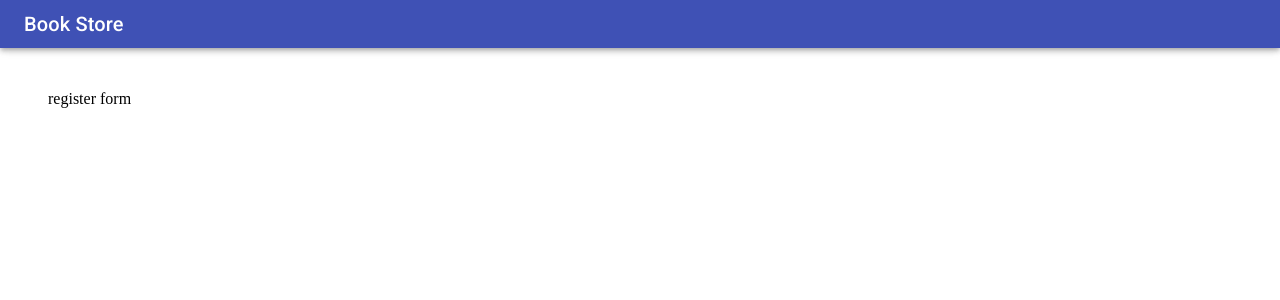
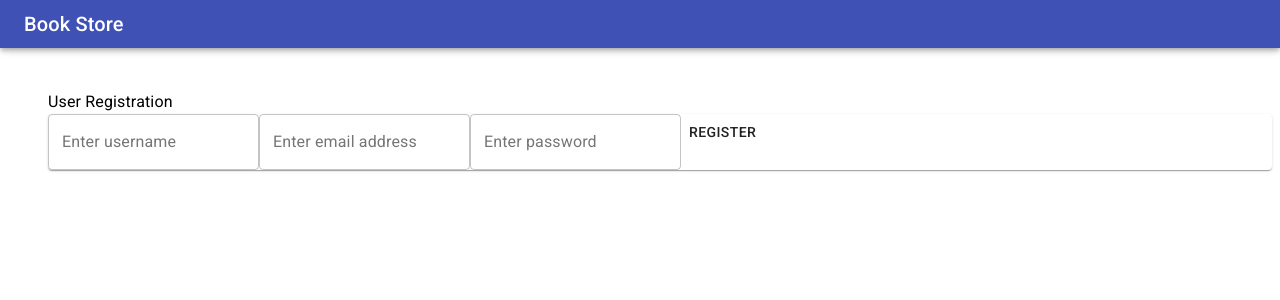
Before and after one commit to AdinhLux/1.React_SB_BookStore_Client, a React (Create React App) app: page /register in a window 1280 px wide. Shown: the top 300 px of the page. Built offline with nearby package versions, Linux system fonts and the light colour scheme.

Commit message:
Register.jsx & Register.test.jsx : add components and test their presence

```diff
--- a/src/component/user/Register.jsx
+++ b/src/component/user/Register.jsx
@@ -1,7 +1,33 @@
+import { Box, Paper, Button, TextField, Typography } from "@material-ui/core";
 import React from "react";
 
 const Register = () => {
-  return <div>register form</div>;
+  return (
+    <Box>
+      <Typography>User Registration</Typography>
+      <Paper>
+        <TextField
+          id="name"
+          name="name"
+          variant="outlined"
+          label="Enter username"
+        />
+        <TextField
+          id="email"
+          name="email"
+          variant="outlined"
+          label="Enter email address"
+        />
+        <TextField
+          id="password"
+          name="password"
+          variant="outlined"
+          label="Enter password"
+        />
+        <Button>Register</Button>
+      </Paper>
+    </Box>
+  );
 };
 
 export default Register;
```
Also changed, not shown: 1 other file (tests, documents, lock files or other folders).
